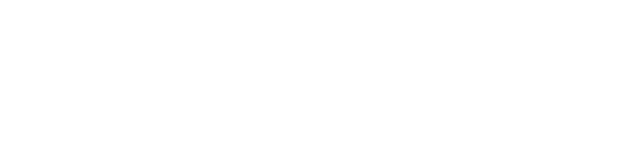
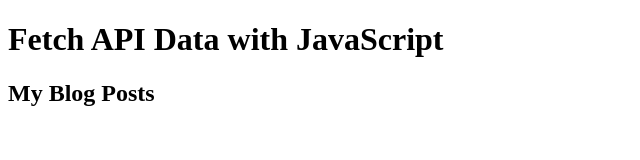
Before and after one commit to godwinmaga6/Fetching-APIs-Data-Using-JavaScript, a plain HTML site: page index.html in a window 1280 px wide. Shown: the whole page, without its empty margins (0-640 px from the left). Drawn offline with Linux system fonts and the light colour scheme.

Commit message:
added template code

```diff
--- a/index.html
+++ b/index.html
@@ -7,6 +7,17 @@
     <title>Fetch API Data with JavaScript</title>
 </head>
 <body>
+    <h1>Fetch API Data with JavaScript</h1>
+
+    <h2>My Blog Posts</h2>
+    <section id="posts"></section>
+
+    <!-- <template id="post-template">
+    <div class="post">
+        <h4 class="post__title"></h4>
+        <p class="post__body"></p>
+    </div>
+    </template> -->
 
 </body>
 </html>
```
